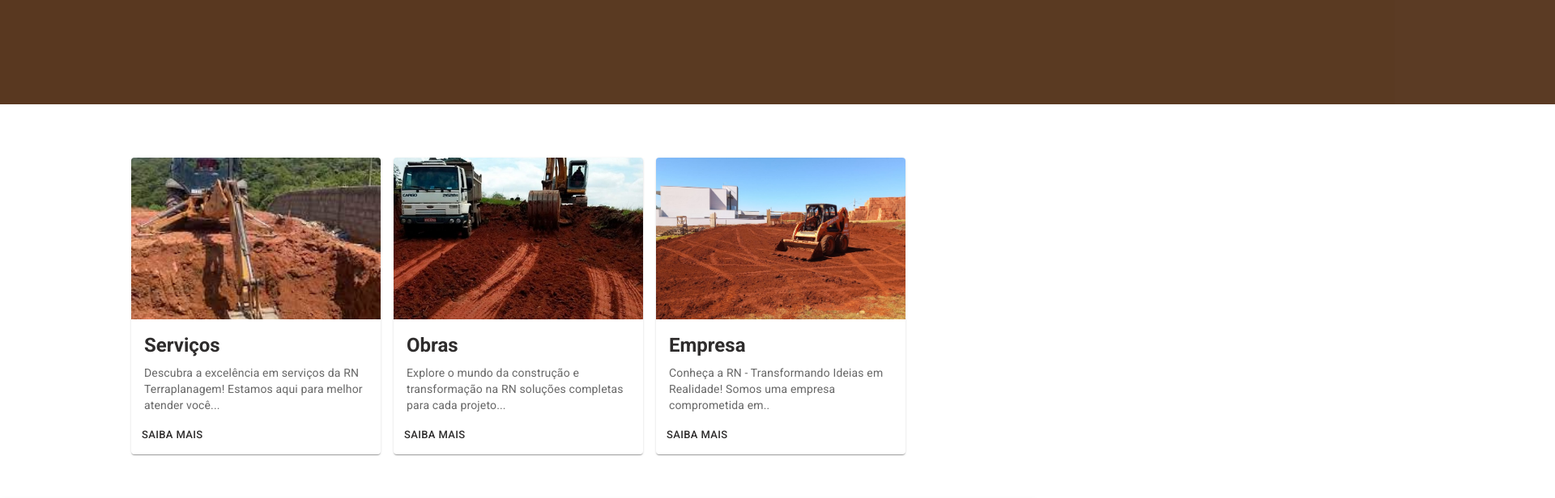
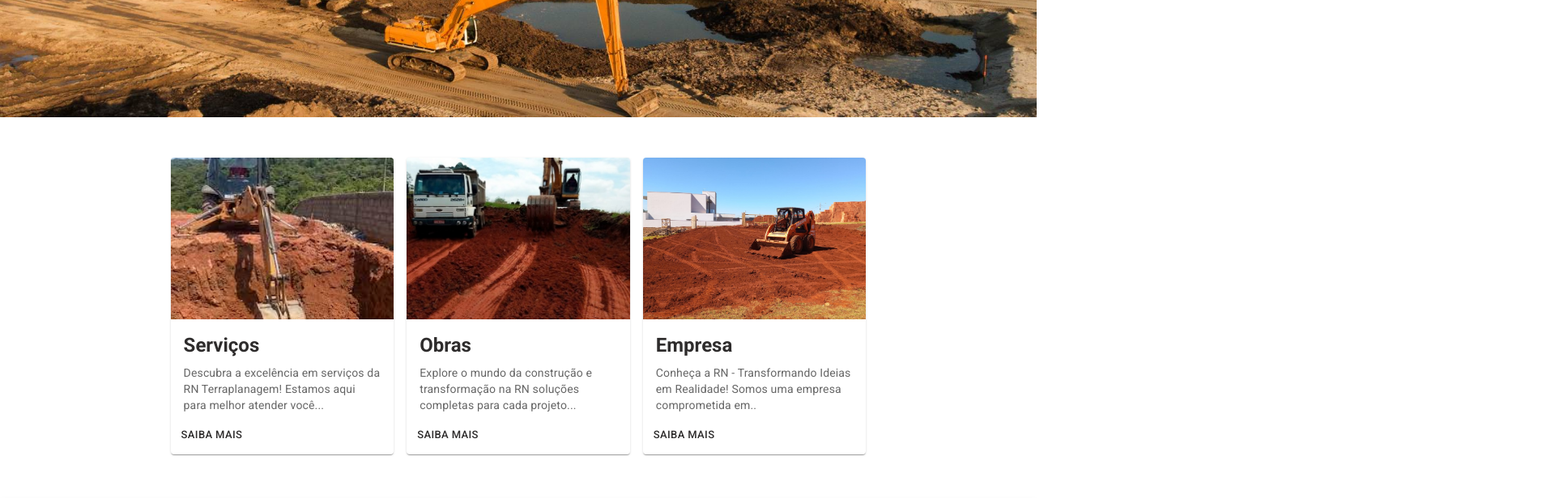
Before and after one commit to WeldonThallysson/RnTerraplanagem, a React (Vite) app: page / in a window 1280 px wide. Shown: the part 200-816 px from the top of the page at 81% size, 1920 px wide, since content can reach past the window. Built offline with nearby package versions, Linux system fonts and the light colour scheme.

Commit message:
Ajustando os componentes na pagina home

```diff
--- a/src/pages/home/Home.jsx
+++ b/src/pages/home/Home.jsx
@@ -37,12 +37,13 @@
   return (
 
   <>
-     <Grid display={'flex'} justifyContent={"center"}  container spacing={2}>
-      <div>
+    <div>
         <CarrosselPrincipal/>
       </div>
+     <Grid display={'flex'} justifyContent={"center"}  container spacing={2}>
+
       {informacoesCards.map((item) => (
-        <Grid display={'flex'} justifyContent={"center"} item xs={12} sm={3} md={3} lg={3} margin={'50px 0 0 0'}>
+        <Grid display={'flex'} justifyContent={"center"}  item xs={12} sm={3.5} md={3.5} lg={2.7} margin={'50px 0 0 0' }>
           <Cards
             titulo={item.titulo}
             descricao={item.descricao}
```
